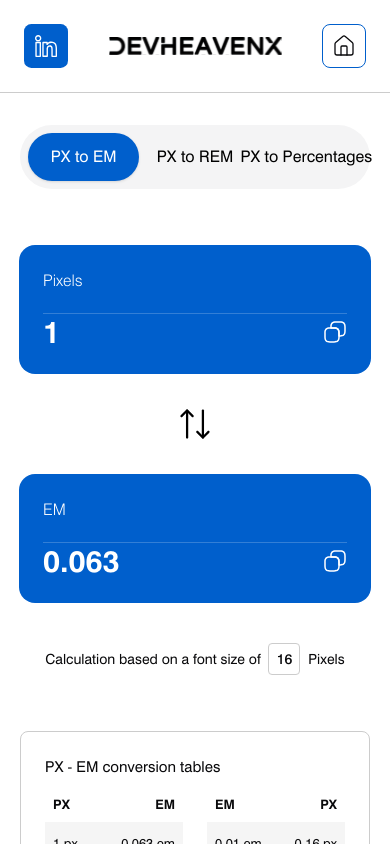
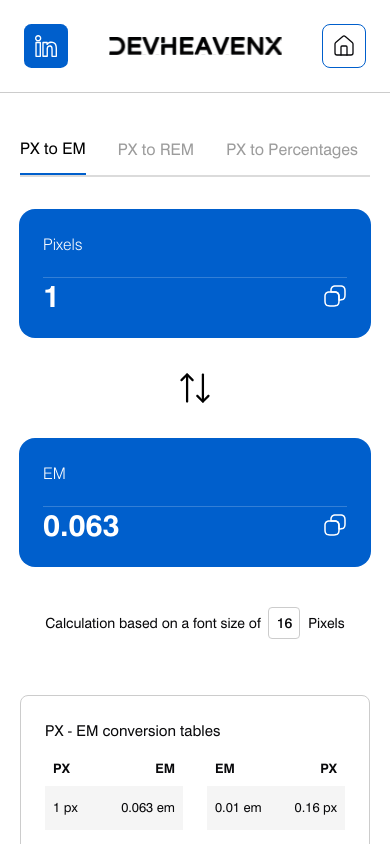
Before and after one commit to shabaniali/DevHeavenX, a Next.js app: page /unit-converter in a window 390 px wide. Shown: the top 844 px of the page. Built offline with nearby package versions, Linux system fonts and the light colour scheme.

Commit message:
responsive tabs section

```diff
--- a/src/app/unit-converter/page.tsx
+++ b/src/app/unit-converter/page.tsx
@@ -6,7 +6,7 @@ import Rem from "@/components/unitTabs/rem";
 export default function UnitConverter() {
   return (
     <Tabs defaultValue="em">
-      <TabsList className="grid w-full grid-cols-3 mb-14">
+      <TabsList className="sm:grid w-full sm:grid-cols-3 mb-8">
         <TabsTrigger value="em">PX to EM</TabsTrigger>
         <TabsTrigger value="rem">PX to REM</TabsTrigger>
         <TabsTrigger value="percentages">PX to Percentages</TabsTrigger>
--- a/src/components/ui/tabs.tsx
+++ b/src/components/ui/tabs.tsx
@@ -14,7 +14,7 @@ const TabsList = React.forwardRef<
   <TabsPrimitive.List
     ref={ref}
     className={cn(
-      "inline-flex h-16 items-center justify-center rounded-[100px] bg-muted py-1 px-2 text-black",
+      "gap-8 flex sm:border-none border-b-2 border-[#dbdbdb] sm:h-16 sm:rounded-[100px] sm:bg-muted sm:py-1 sm:px-2 text-[#9C9C9C] sm:text-black",
       className
     )}
     {...props}
@@ -29,7 +29,7 @@ const TabsTrigger = React.forwardRef<
   <TabsPrimitive.Trigger
     ref={ref}
     className={cn(
-      "inline-flex items-center justify-center whitespace-nowrap rounded-[100px] px-3 py-3 text-base font-normal ring-offset-background transition-all focus-visible:outline-none focus-visible:ring-2 focus-visible:ring-ring focus-visible:ring-offset-2 disabled:pointer-events-none disabled:opacity-50 data-[state=active]:bg-primary data-[state=active]:text-white data-[state=active]:shadow",
+      "inline-flex items-center sm:justify-center w-fit sm:w-full whitespace-nowrap sm:rounded-[100px] sm:px-3 py-3 text-base font-normal ring-offset-background transition-all focus-visible:outline-none focus-visible:ring-2 focus-visible:ring-ring focus-visible:ring-offset-2 disabled:pointer-events-none disabled:opacity-50 sm:data-[state=active]:bg-primary data-[state=active]:border-primary data-[state=active]:border-b-2 sm:data-[state=active]:text-white data-[state=active]:text-black",
       className
     )}
     {...props}
```
